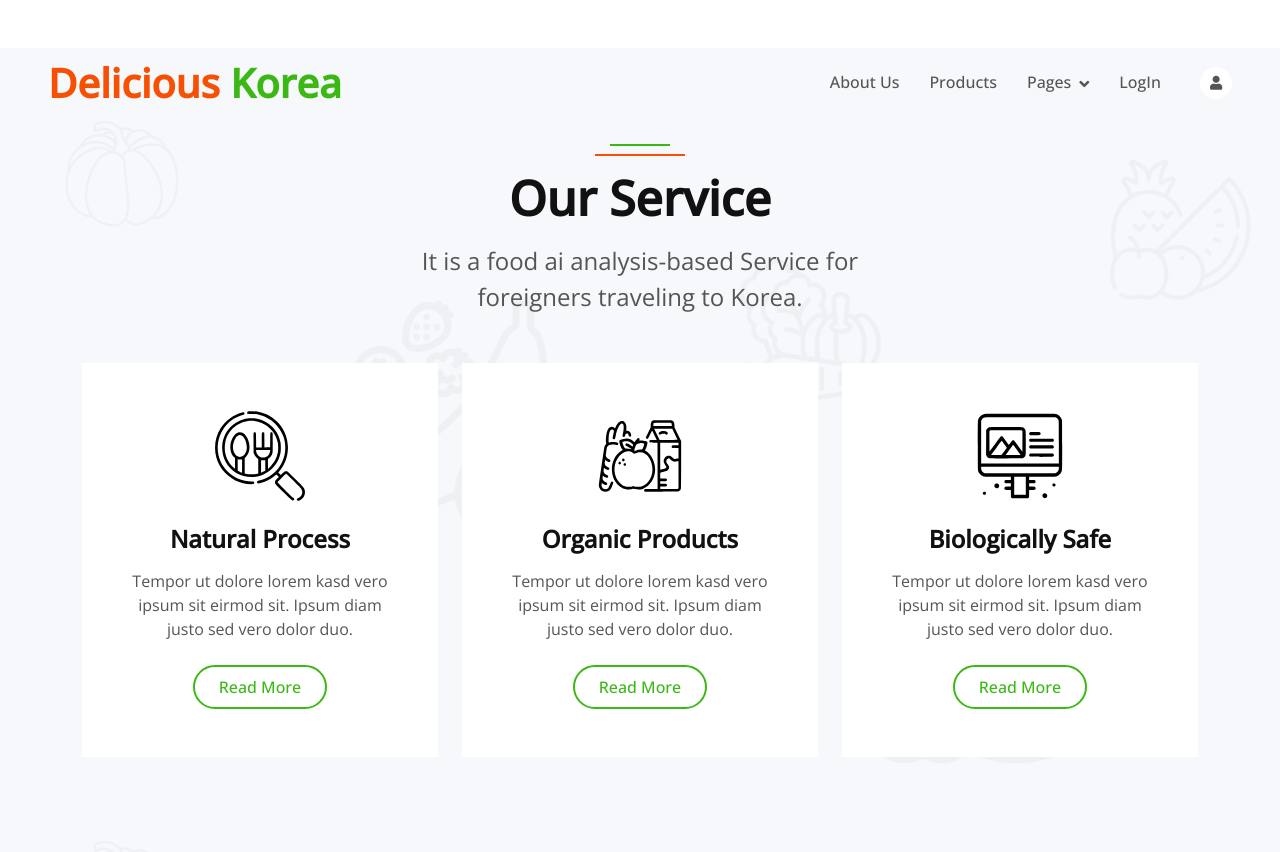
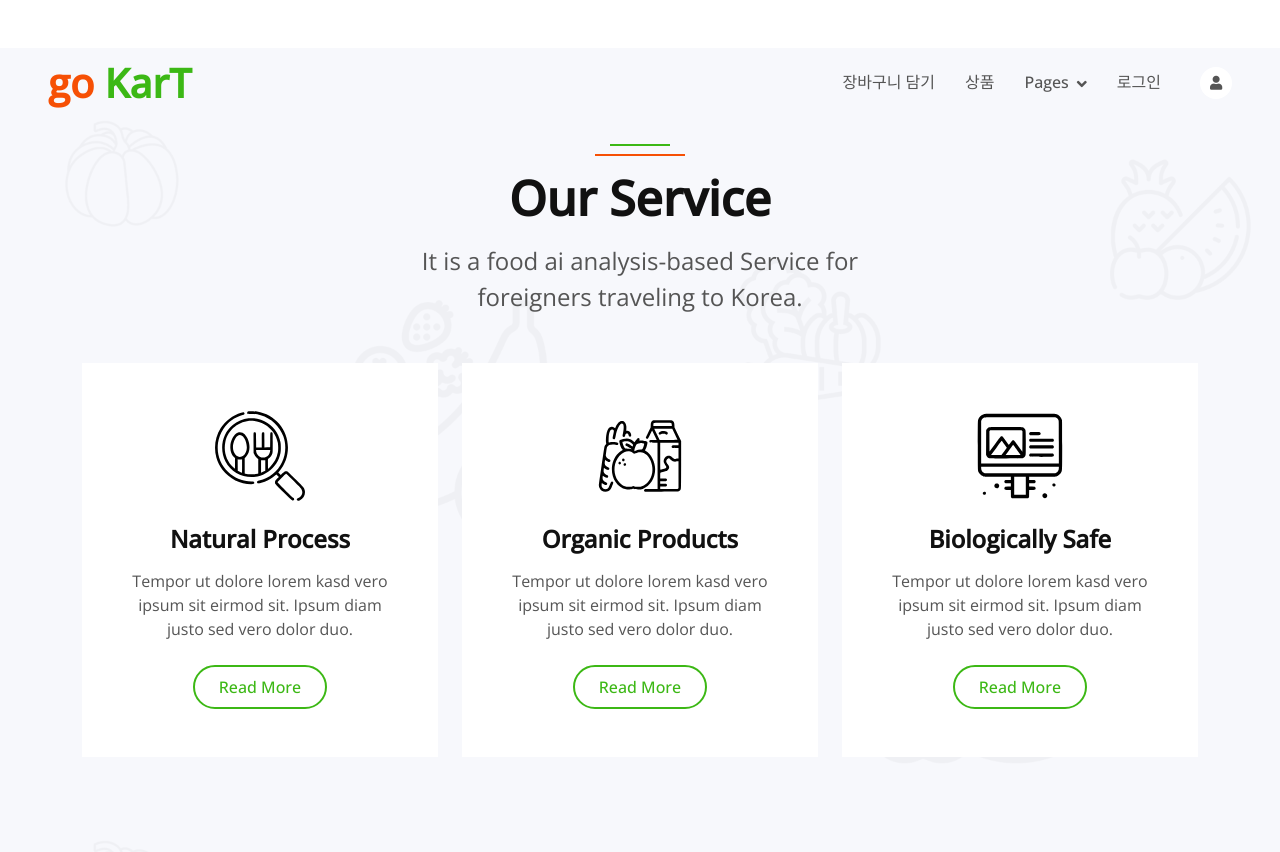
Before and after one commit to KrswJo/aivle_ai_3rd_13th_big, a Django app: page / in a window 1280 px wide. Shown: the top 852 px of the page. Run offline with Django 4.2, Linux system fonts and the light colour scheme; data that the repository does not hold is empty; some libraries are stand-ins or nearby versions.

Commit message:
change base.html

```diff
--- a/templates/base.html
+++ b/templates/base.html
@@ -4,7 +4,7 @@
 
 <head>
     <meta charset="utf-8">
-    <title>Foody - Organic Food Website Template</title>
+    <title>go Kart</title>
     <meta content="width=device-width, initial-scale=1.0" name="viewport">
     <meta content="" name="keywords">
     <meta content="" name="description">
@@ -48,15 +48,15 @@
     </div>
     <nav class="navbar navbar-expand-lg navbar-light py-lg-0 px-lg-5 wow fadeIn" data-wow-delay="0.1s">
         <a class="navbar-brand ms-4 ms-lg-0" href="/">
-            <h1 class="fw-bold text-primary m-0"><span class="text-secondary">Delicious</span> Korea</h1>
+            <h1 class="fw-bold text-primary m-0"><span class="text-secondary">go</span> KarT</h1>
         </a>
         <button class="navbar-toggler me-4" data-bs-target="#navbarCollapse" data-bs-toggle="collapse" type="button">
             <span class="navbar-toggler-icon"></span>
         </button>
         <div class="collapse navbar-collapse" id="navbarCollapse">
             <div class="navbar-nav ms-auto p-4 p-lg-0">
-                <a class="nav-item nav-link" href="about.html">About Us</a>
-                <a class="nav-item nav-link" href="product.html">Products</a>
+                <a class="nav-item nav-link" href="about.html">장바구니 담기</a>
+                <a class="nav-item nav-link" href="product.html">상품</a>
                 <div class="nav-item dropdown">
                     <a class="nav-link dropdown-toggle" data-bs-toggle="dropdown" href="#">Pages</a>
                     <div class="dropdown-menu m-0">
@@ -67,9 +67,9 @@
                     </div>
                 </div>
                 {% if user.is_authenticated %}
-                    <a class="nav-item nav-link" href="/member/logout">LogOut</a>
+                    <a class="nav-item nav-link" href="/member/logout">로그아웃</a>
                 {% else %}
-                    <a class="nav-item nav-link" href="/member/login">LogIn</a>
+                    <a class="nav-item nav-link" href="/member/login">로그인</a>
                 {% endif %}
             </div>
             <div class="d-none d-lg-flex ms-2">
```
